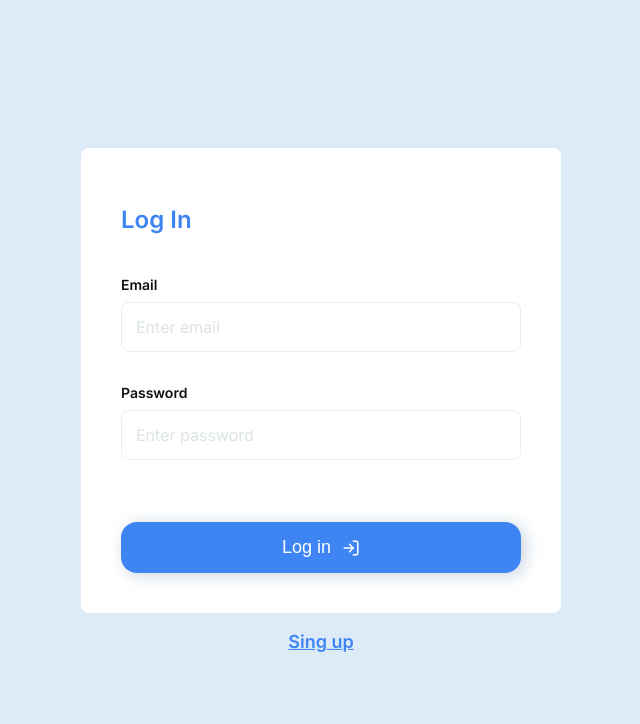
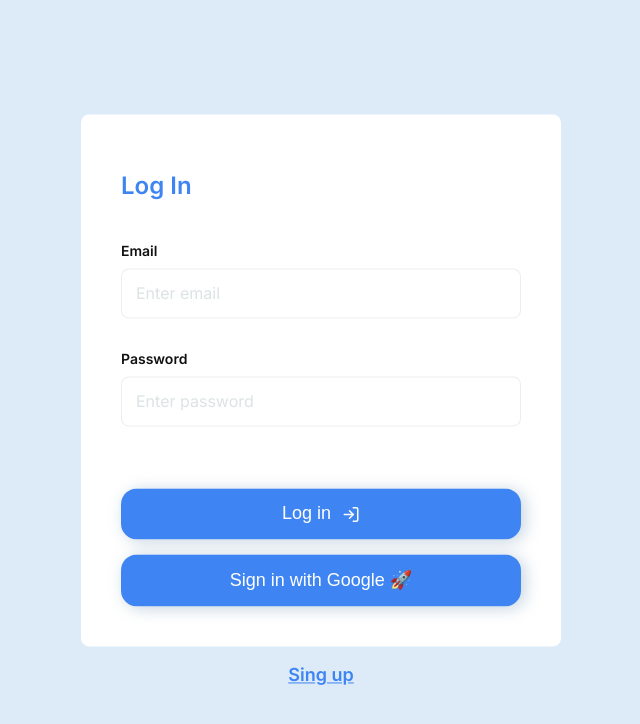
Before and after one commit to OleksiiVTS/final-project-frontend, a React (Create React App) app: page /final-project-frontend/login in a window 1280 px wide. Shown: the top 724 px of the page, without its empty margins (319-959 px from the left). Built offline with nearby package versions, Linux system fonts and the light colour scheme; no server answers.

Commit message:
google auth

```diff
--- a/package.json
+++ b/package.json
@@ -15,6 +15,7 @@
     "@testing-library/user-event": "^13.5.0",
     "axios": "^1.4.0",
     "date-fns": "^2.30.0",
+    "firebase": "^10.5.0",
     "formik": "^2.4.5",
     "framer-motion": "^10.16.4",
     "history": "^5.3.0",
@@ -27,9 +28,9 @@
     "react-redux": "^8.1.1",
     "react-router-dom": "^6.14.2",
     "react-scripts": "5.0.1",
-    "recharts": "^2.9.0",
     "react-star-ratings": "^2.3.0",
     "react-toastify": "^9.1.3",
+    "recharts": "^2.9.0",
     "redux-persist": "^6.0.0",
     "styled-components": "^5.3.1",
     "swiper": "^10.3.1",
--- a/src/components/LoginForm/LoginForm.jsx
+++ b/src/components/LoginForm/LoginForm.jsx
@@ -17,11 +17,14 @@ import {
   CorrectInput,
   InputIconEmail,
   InputIconPassword,
+  GoogleBtn,
 } from './LoginForm.styled';
 import { MdErrorOutline } from 'react-icons/md';
 import { AiOutlineCheckCircle } from 'react-icons/ai';
 import { FiLogIn } from 'react-icons/fi';
 import * as Yup from 'yup';
+import { GoogleAuthProvider, getAuth, signInWithPopup } from 'firebase/auth';
+import { app } from '../../redux/auth/firebase';
 
 import IMG from '../Pictures/login_goose.jpg';
 import { useDispatch, useSelector } from 'react-redux';
@@ -47,6 +50,20 @@ const LoginForm = () => {
       .max(20, 'Password should be 20 chars maximum')
       .required('Password is required field')
   });
+
+  const GoogleAuth = async () => {
+    const auth = getAuth(app);
+    const googleAuthProvider = new GoogleAuthProvider();
+    try {
+      const result = await signInWithPopup(auth, googleAuthProvider);
+      const googleUser = {
+        email: result.user.email,
+        password: result.user.providerData[0].uid,
+      };
+      dispacth(login(googleUser));
+    } catch (error) {}
+  };
+
 
   return (
     <PageContainer>
@@ -200,6 +217,9 @@ const LoginForm = () => {
                 <LoginButton type="submit" disabled={isLoading}>
                   Log in <FiLogIn style={{ marginLeft: 11 }} />
                 </LoginButton>
+                <GoogleBtn type="button" onClick={GoogleAuth}>
+                  Sign in with Google 🚀{' '}
+                </GoogleBtn>
               </FormStyled>
             )}
           </Formik>
--- a/src/components/LoginForm/LoginForm.styled.jsx
+++ b/src/components/LoginForm/LoginForm.styled.jsx
@@ -166,6 +166,36 @@ export const LoginButton = styled.button`
   }
 `;
 
+export const GoogleBtn = styled.button`
+  width: 100%;
+  display: flex;
+  justify-content: center;
+  align-items: center;
+  margin-left: auto;
+  margin-right: auto;
+  margin-top: 8px;
+  padding: 14px 0;
+  border: 1px solid transparent;
+  border-radius: 16px;
+  box-shadow: 4px 2px 16px 0px rgba(136, 165, 191, 0.48);
+  font-size: 14px;
+  background-color: #3e85f3;
+  color: #ffffff;
+  cursor: pointer;
+
+  &:hover {
+    background-color: #2b78ef;
+  }
+  &:focus {
+    background-color: #2b78ef;
+  }
+
+  @media screen and (min-width: 768px) {
+    margin-top: 15px;
+    font-size: 18px;
+  }
+`;
+
 export const ImagePosition = styled.div`
   position: relative;
   max-width: 480px;
--- a/src/components/RegisterForm/RegisterForm.jsx
+++ b/src/components/RegisterForm/RegisterForm.jsx
@@ -20,11 +20,14 @@ import {
   InputIconName,
   InputIconEmail,
   InputIconPassword,
+  GoogleBtn,
 } from './RegisterForm.styled';
 import * as Yup from 'yup';
+import { GoogleAuthProvider, getAuth, signInWithPopup } from 'firebase/auth';
+import { app } from '../../redux/auth/firebase';
 
 import IMG from '../Pictures/singup_goose.jpg';
-import { register } from 'redux/auth/authOperations';
+import { login, register } from 'redux/auth/authOperations';
 import { useDispatch, useSelector } from 'react-redux';
 import { selectIsLoading } from 'redux/auth/authSelectors';
 
@@ -51,6 +54,20 @@ const RegisterForm = () => {
       .max(20, 'Password should be 20 chars maximum')
       .required('Password is required field')
   });
+
+  const GoogleAuth = async () => {
+    const auth = getAuth(app);
+    const googleAuthProvider = new GoogleAuthProvider();
+    try {
+      const result = await signInWithPopup(auth, googleAuthProvider);
+      const googleUser = {
+        email: result.user.email,
+        password: result.user.providerData[0].uid,
+      };
+      dispatch(login(googleUser));
+    } catch (error) {}
+  };
+
 
   return (
     <PageContainer>
@@ -263,6 +280,7 @@ const RegisterForm = () => {
                 <RegButton type="submit" disabled={isLoading}>
                   Sign Up <FiLogIn size={18} style={{ marginLeft: 11 }} />
                 </RegButton>
+                <GoogleBtn type='button' onClick={GoogleAuth}>Sign up with Google 🚀{' '}</GoogleBtn>
               </FormStyled>
             )}
           </Formik>
--- a/src/components/RegisterForm/RegisterForm.styled.jsx
+++ b/src/components/RegisterForm/RegisterForm.styled.jsx
@@ -171,6 +171,36 @@ export const RegButton = styled.button`
   }
 `;
 
+export const GoogleBtn = styled.button`
+  width: 100%;
+  display: flex;
+  justify-content: center;
+  align-items: center;
+  margin-left: auto;
+  margin-right: auto;
+  margin-top: 8px;
+  padding: 14px 0;
+  border: 1px solid transparent;
+  border-radius: 16px;
+  box-shadow: 4px 2px 16px 0px rgba(136, 165, 191, 0.48);
+  font-size: 14px;
+  background-color: #3e85f3;
+  color: #ffffff;
+  cursor: pointer;
+
+  &:hover {
+    background-color: #2b78ef;
+  }
+  &:focus {
+    background-color: #2b78ef;
+  }
+
+  @media screen and (min-width: 768px) {
+    margin-top: 15px;
+    font-size: 18px;
+  }
+`;
+
 export const LogIn = styled(navLink)`
   display: block;
   margin-top: 18px;
--- /dev/null
+++ b/src/redux/auth/firebase.js
@@ -0,0 +1,14 @@
+import { initializeApp } from 'firebase/app';
+const { REACT_APP_FIREBASE_API_KEY } = process.env;
+
+const firebaseConfig = {
+  apiKey: `${REACT_APP_FIREBASE_API_KEY}`,
+  authDomain: 'goose-track-final-project-goit.firebaseapp.com',
+  projectId: 'goose-track-final-project-goit',
+  storageBucket: 'goose-track-final-project-goit.appspot.com',
+  messagingSenderId: '726960774734',
+  appId: '1:726960774734:web:576c405ee449fbe4e26d1f',
+};
+
+
+export const app = initializeApp(firebaseConfig);
```
Also changed, not shown: 2 other files (tests, documents, lock files or other folders).
